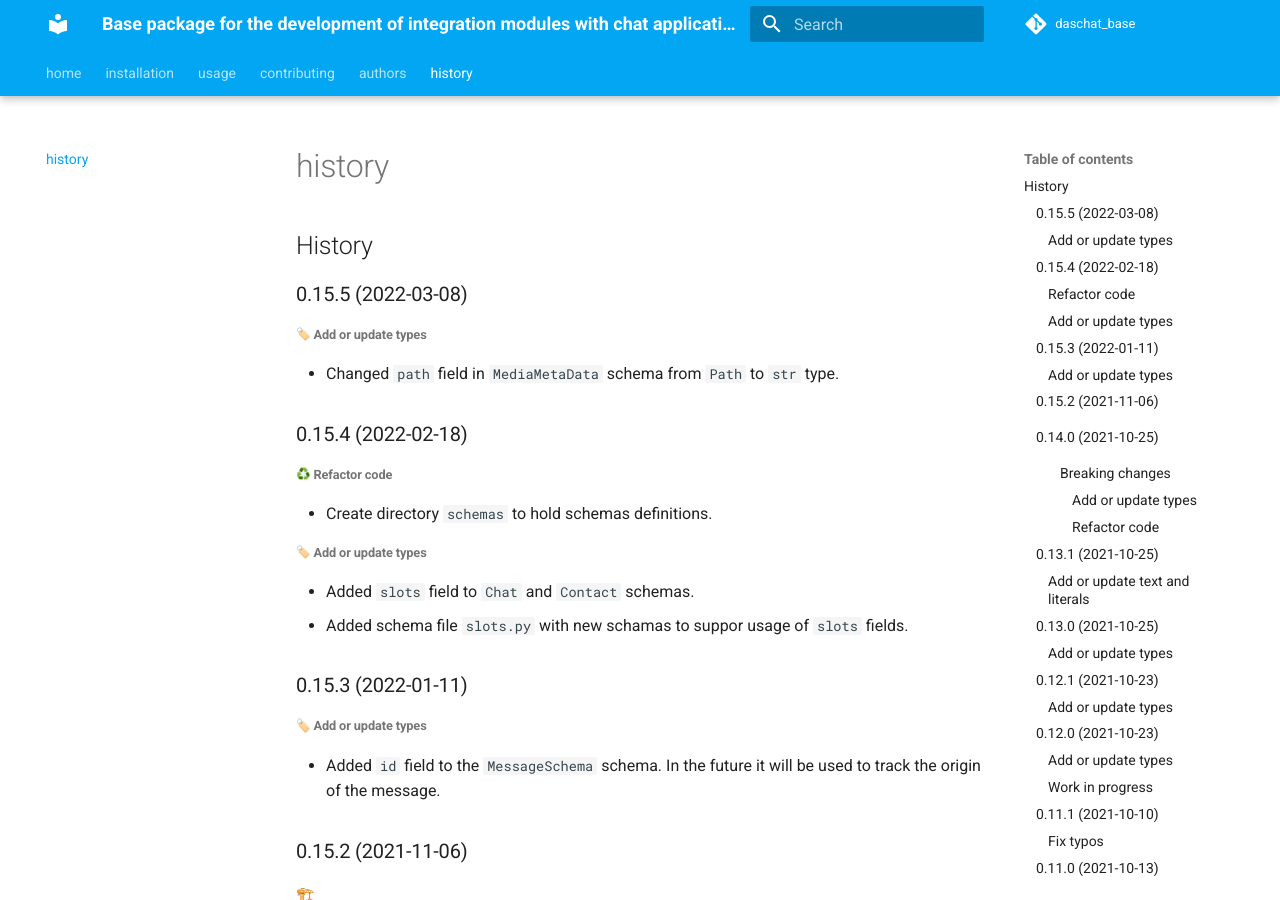
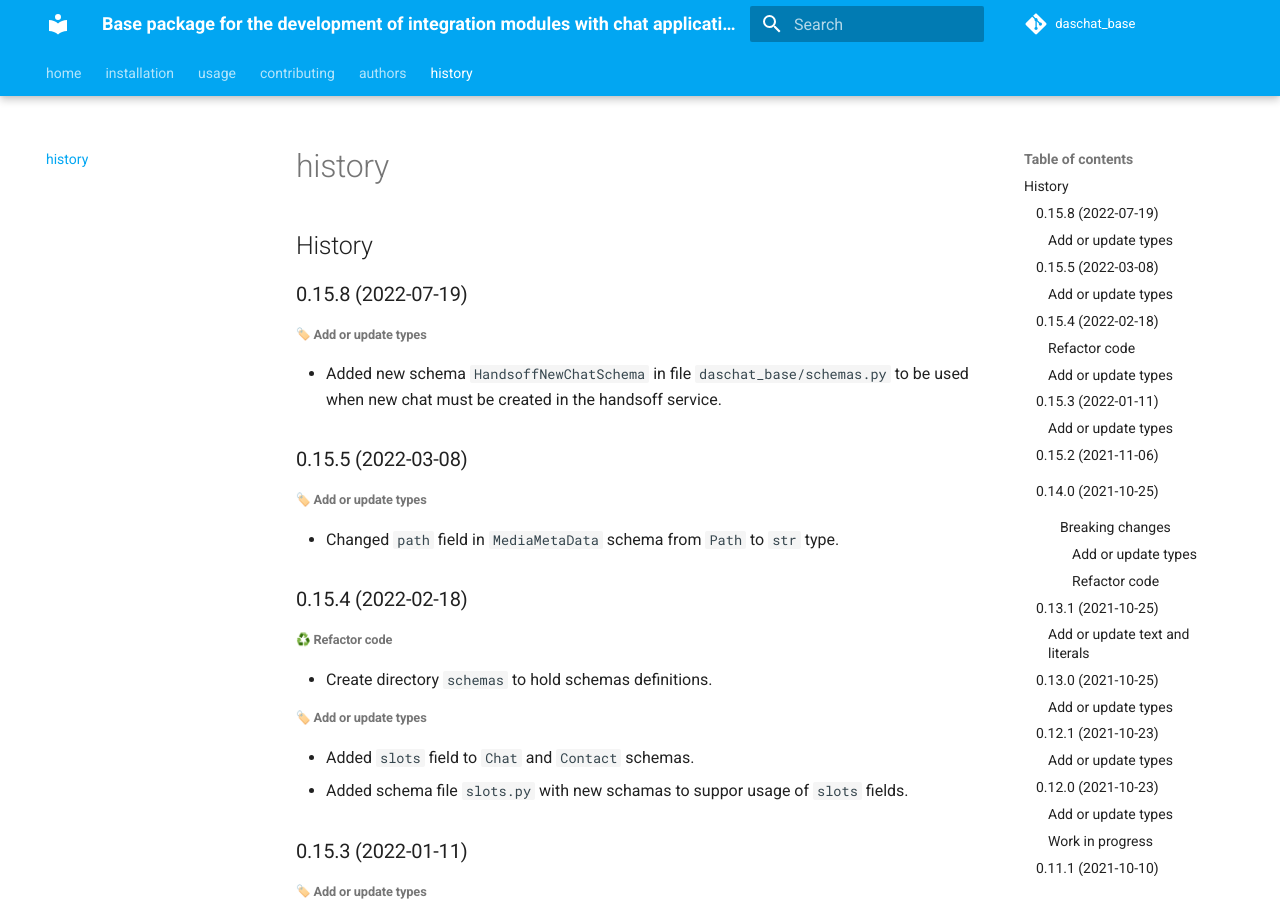
Before and after one commit to daschat-io/daschat_base, an MkDocs documentation site: the page built from docs/history.md, in a window 1280 px wide and 900 px high. Built offline with MkDocs 1.6.1 and Material for MkDocs 9.7.7, drawn with Linux system fonts in a browser that asks for light colours; emoji names are drawn with the system emoji font; comment, search, counter and statistics services are not loaded.

Commit message:
Publishing version 0.15.8

```diff
--- a/HISTORY.md
+++ b/HISTORY.md
@@ -1,4 +1,10 @@
 # History
+
+## 0.15.8 (2022-07-19)
+
+##### :label: Add or update types
+
+* Added new schema `HandsoffNewChatSchema` in file `daschat_base/schemas.py` to be used when new chat must be created in the handsoff service.
 
 ## 0.15.5 (2022-03-08)
 
```
